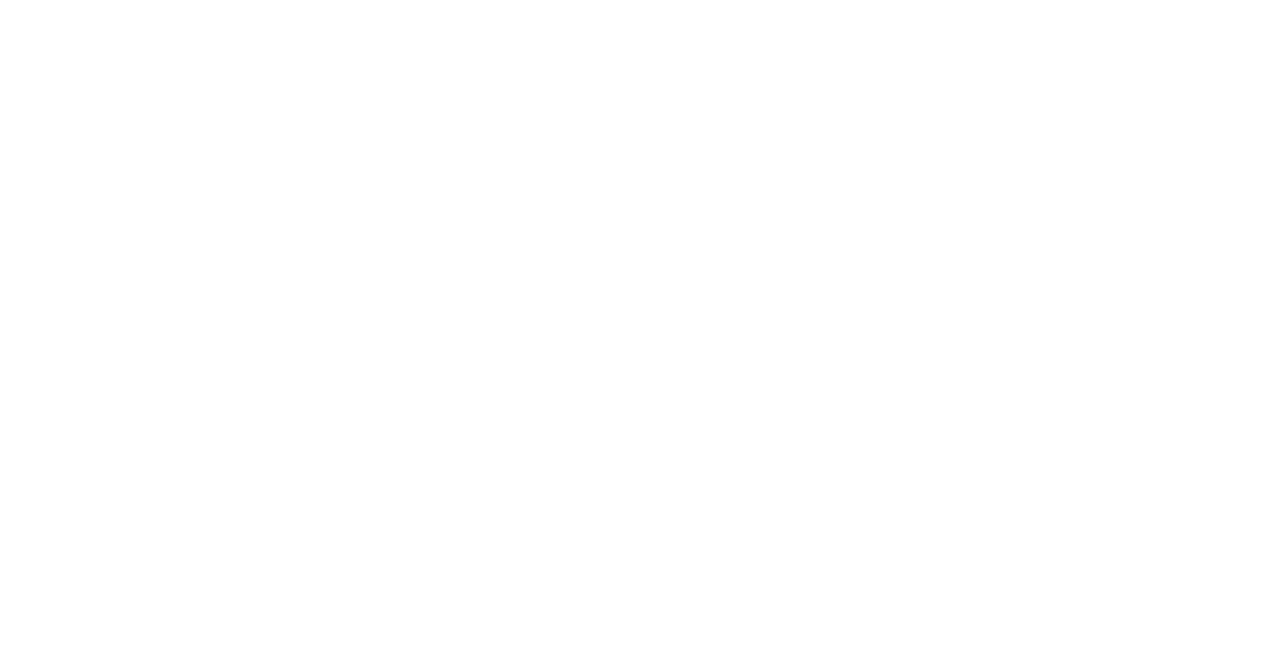
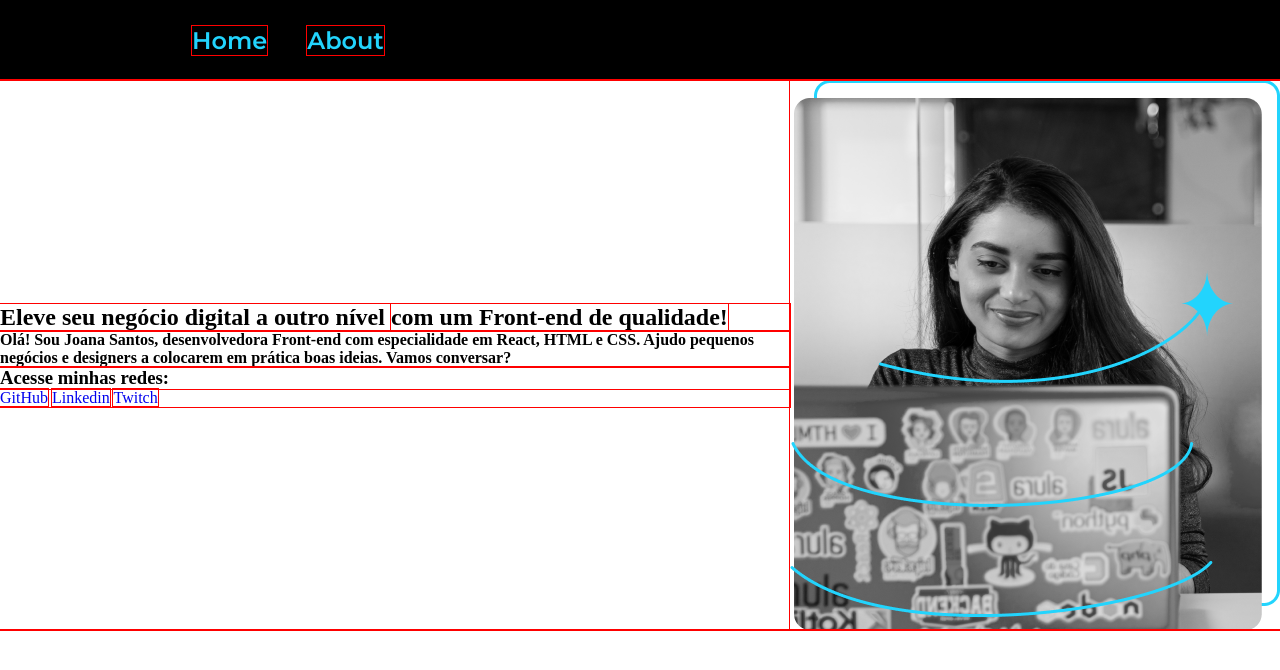
Before and after one commit to bispo-eugenio/portifolio_generico, a plain HTML site: page index.html in a window 1280 px wide. Drawn offline with Linux system fonts and the light colour scheme.

Commit message:
feat: adiciona navegação e estilização do header

```diff
--- a/index.html
+++ b/index.html
@@ -3,9 +3,38 @@
 <head>
     <meta charset="UTF-8">
     <meta name="viewport" content="width=device-width, initial-scale=1.0">
+    <link rel="styleSheet" href="styles/reset.css">
+    <link rel="styleSheet" href="styles/style.css">
     <title>Portifólio</title>
 </head>
 <body>
+    <header>
+        <!-- Cabeçalho -->
+        <nav class="container-nav">
+            <a href="index.html" class="container-nav__link">Home</a>
+            <a href="about.html" class="container-nav__link">About</a>
+        </nav>
+    </header>
+    <main class="container-main">
+        <!-- Conteúdo Principal -->
+        <section class="container-main__sectionBox">
 
+            <h1 class="container-main__sectionBox--title">Eleve seu negócio digital a outro nível <span class="container-main__sectionBox--titleDecoration">com um Front-end de qualidade!</span></h1>
+            <h4 class="container-main__sectionBox--text">Olá! Sou Joana Santos, desenvolvedora Front-end com especialidade em React, HTML e CSS. Ajudo pequenos negócios e designers a colocarem em prática boas ideias. Vamos conversar?</h4>
+
+            <section class="container-main__sectionBox--linkBox">
+
+                <h3 class="container-main__sectionBox--linkBoxTitle">Acesse minhas redes:</h3>
+                <a href="#" class="container-main__sectionBox--linkBoxGithub">GitHub</a>
+                <a href="#" class="container-main__sectionBox--linkBoxLinkedin">Linkedin</a>
+                <a href="#" class="container-main__sectionBox--linkBoxTwitch">Twitch</a>
+
+            </section>
+        </section>
+        <img src="assets/images/imagem.png" alt="Joana Santos Programando">
+    </main>
+    <footer>
+        <!-- Rodapé -->
+    </footer>
 </body>
 </html>
--- a/styles/reset.css
+++ b/styles/reset.css
@@ -1,8 +1,9 @@
 /*Limpa padronização do navegador*/
-*, *::before, *::before {
+*, *::before, *::after {
     outline: 1px solid red;
     margin: 0;
     padding: 0;
     border: none;
     text-decoration: none;
+    box-sizing: border-box;
 }
--- a/styles/style.css
+++ b/styles/style.css
@@ -16,3 +16,32 @@
     --tertiary-hover-color: #509def;
 
 }
+
+.container-nav{
+    background-color: var(--primary-color);
+    padding: 2% 0 2% 15%;
+    gap: 40px;
+    display: flex;
+}
+
+.container-nav__link {
+    color: var(--tertiary-color);
+    font-family: var(--font-secondary);
+    font-weight: 600;
+    font-size: 24px;
+    line-height: 29px;
+    align-items: center;
+}
+
+.container-nav__link:hover{
+    color: var(--tertiary-hover-color);
+    transition: all 100ms;
+}
+
+.container-main {
+    /* background-color: var(--primary-color); */
+    width: 100%;
+    display: flex;
+    justify-content: center;
+    align-items: center;
+}
```
Also changed, not shown: about.html (added, +26 -0 lines).
